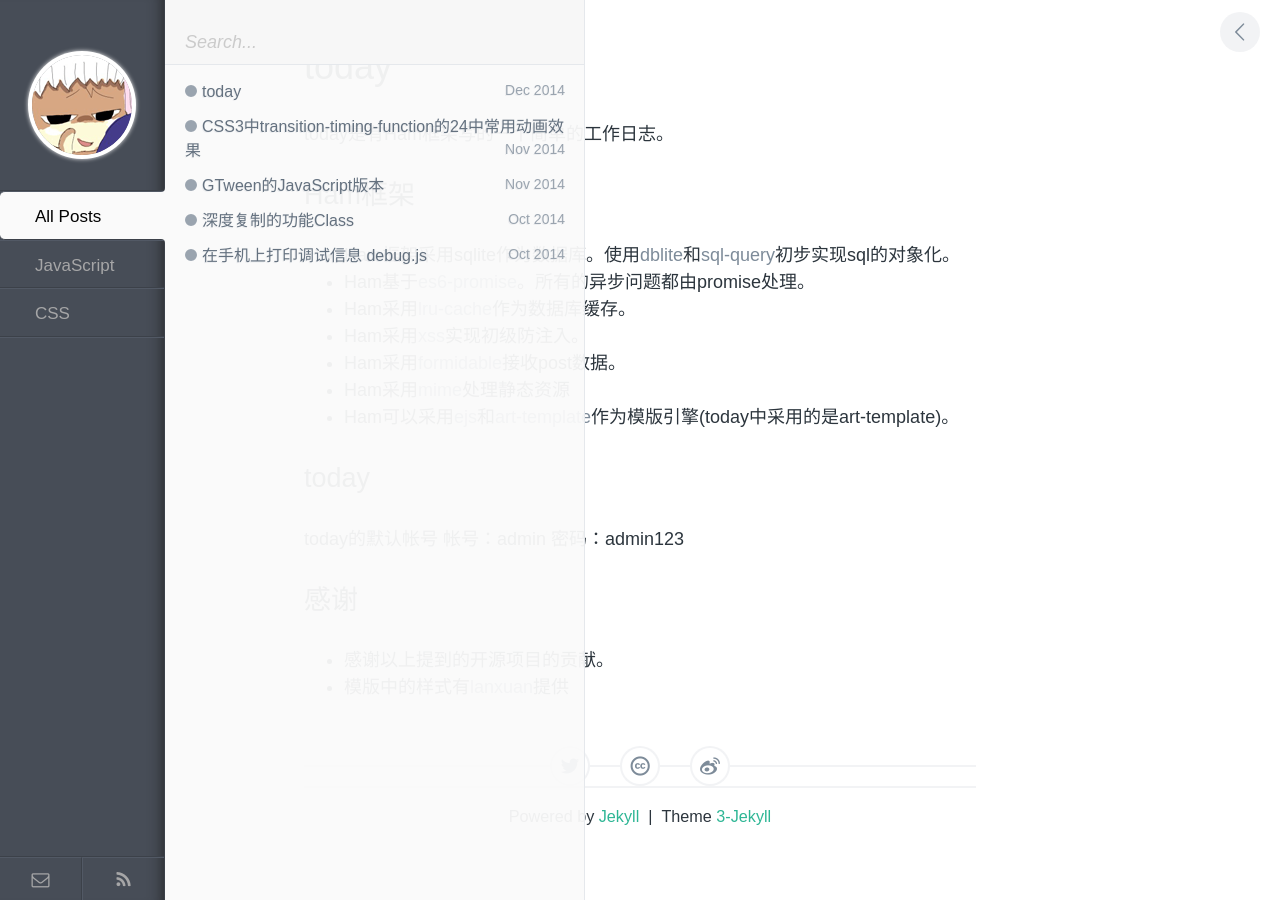
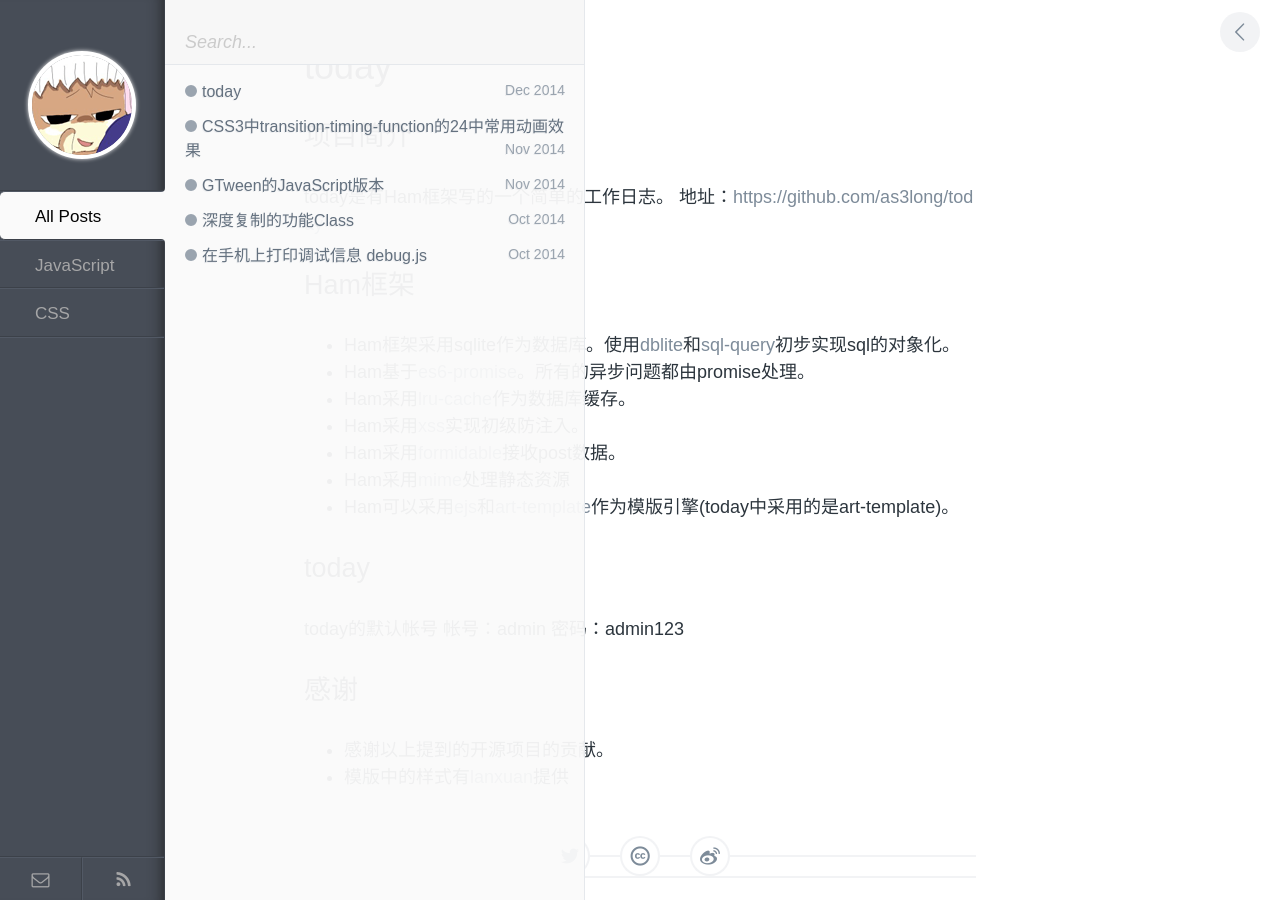
Before and after one commit to as3long/blog, a Jekyll site: the page built from _posts/2014-12-02-today.md, in a window 1280 px wide. Built offline with Jekyll 4.4.1, drawn with Linux system fonts in a browser that asks for light colours; comment, search, counter and statistics services are not loaded.

Commit message:
添加文章today

```diff
--- a/_posts/2014-12-02-today.md
+++ b/_posts/2014-12-02-today.md
@@ -7,7 +7,9 @@ categories:
     javascript
 ---
 
+##项目简介
 today是有Ham框架写的一个简单的工作日志。
+地址：[https://github.com/as3long/today](https://github.com/as3long/today)
 
 ##Ham框架
 - Ham框架采用sqlite作为数据库。使用[dblite](https://github.com/WebReflection/dblite)和[sql-query](https://github.com/dresende/node-sql-query)初步实现sql的对象化。
```
